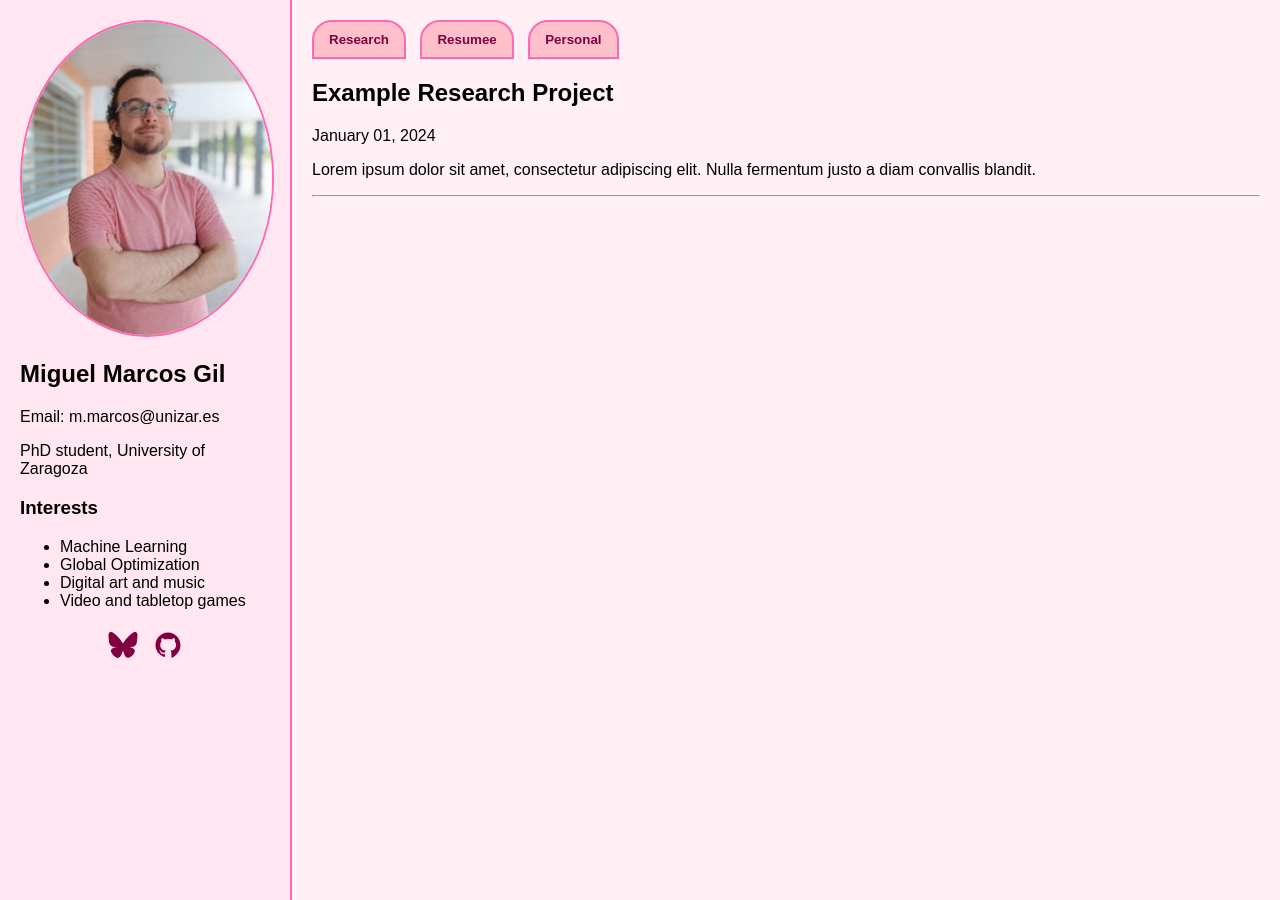
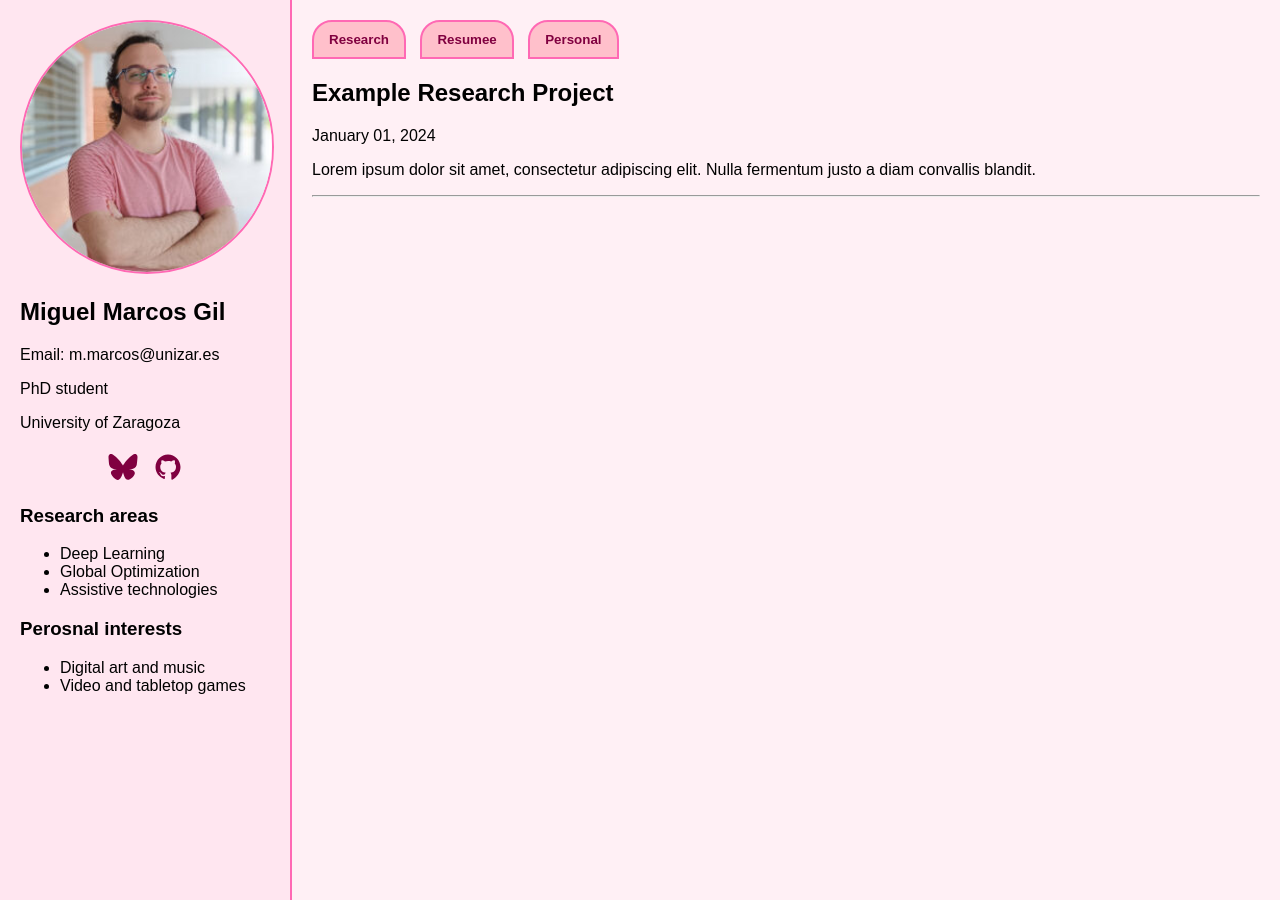
Before and after one commit to mikceroese/mikceroese.github.io, a Jekyll site: the page built from index.md, in a window 1280 px wide. Built offline with Jekyll 4.4.1, drawn with Linux system fonts in a browser that asks for light colours.

Commit message:
moved socials up, separated research and interests

```diff
--- a/_includes/sidebar.html
+++ b/_includes/sidebar.html
@@ -2,14 +2,8 @@
   <img src="/assets/profile.jpg" alt="Profile Photo" class="profile-pic">
   <h1>Miguel Marcos Gil</h1>
   <p>Email: m.marcos@unizar.es</p>
-  <p>PhD student, University of Zaragoza</p>
-  <h3>Interests</h3>
-  <ul>
-    <li>Machine Learning</li>
-    <li>Global Optimization</li>
-    <li>Digital art and music</li>
-    <li>Video and tabletop games</li>
-  </ul>
+  <p>PhD student</p>
+  <p>University of Zaragoza</p>
   <div class="social-links">
     <a href="https://bsky.app/profile/mikceroese.bsky.social" target="_blank" title="Bluesky">
       <svg class="social-icon" viewBox="0 0 600 535" xmlns="http://www.w3.org/2000/svg">
@@ -22,5 +16,16 @@
       </svg>
     </a>
   </div>
+  <h3>Research areas</h3>
+  <ul>
+    <li>Deep Learning</li>
+    <li>Global Optimization</li>
+    <li>Assistive technologies</li>
+  </ul>
+  <h3>Perosnal interests</h3>
+  <ul>
+    <li>Digital art and music</li>
+    <li>Video and tabletop games</li>
+  </ul>
 
 </aside>
```
Also changed, not shown: assets/bluesky.png (deleted), assets/profile.jpg.
